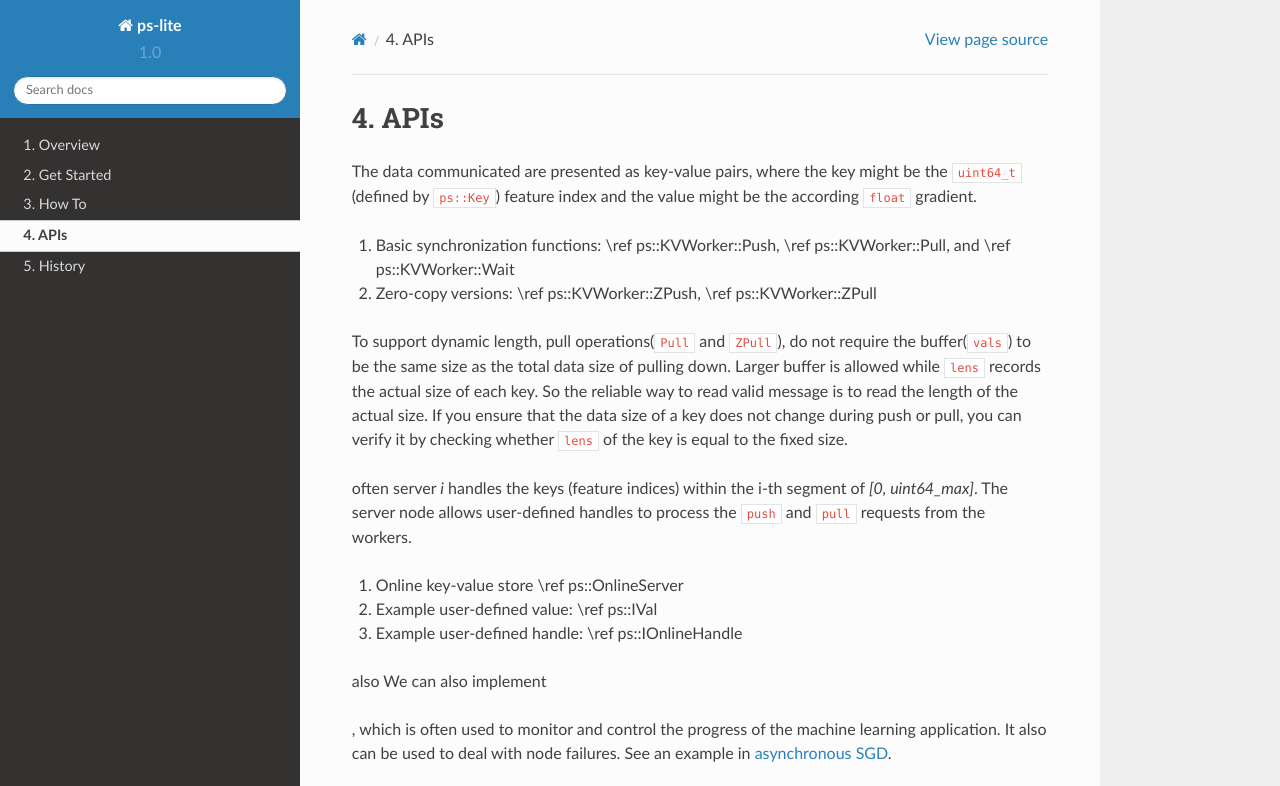
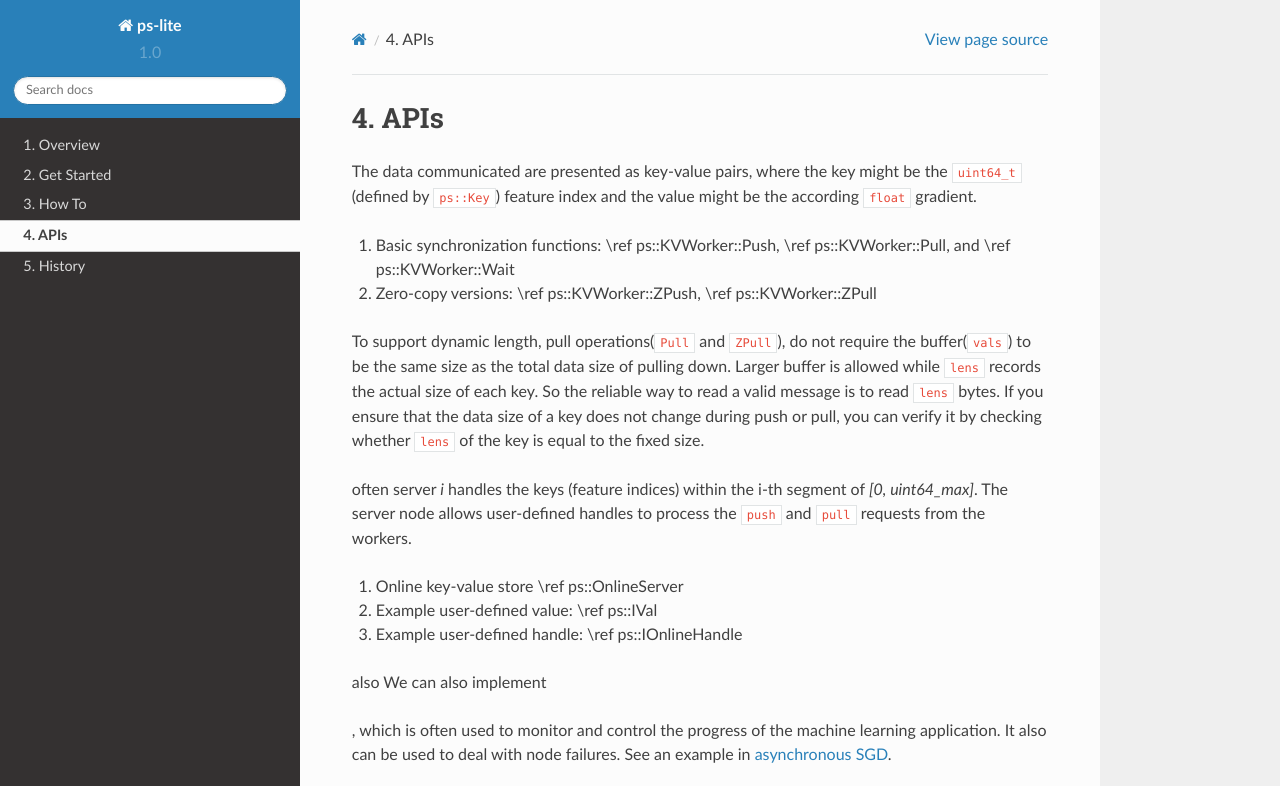
Before and after one commit to dmlc/ps-lite, a Sphinx documentation site: the page built from docs/api.md, in a window 1280 px wide and 1204 px high, cut to the strip 0-786 px from the top of the window. Built offline with Sphinx 7.4.7 and the Read the Docs theme 2.0.0, drawn with Linux system fonts in a browser that asks for light colours.

Commit message:
update docs

```diff
--- a/docs/api.md
+++ b/docs/api.md
@@ -9,7 +9,7 @@ The data communicated are presented as key-value
   2. Zero-copy versions: \ref ps::KVWorker::ZPush, \ref
      ps::KVWorker::ZPull
 
-To support dynamic length, pull operations(`Pull` and `ZPull`), do not require the buffer(`vals`) to be the same size as the total data size of pulling down. Larger buffer is allowed while `lens` records the actual size of each key. So the reliable way to read valid message is to read the length of the actual size. If you ensure that the data size of a key does not change during push or pull, you can verify it by checking whether `lens` of the key is equal to the fixed size.
+To support dynamic length, pull operations(`Pull` and `ZPull`), do not require the buffer(`vals`) to be the same size as the total data size of pulling down. Larger buffer is allowed while `lens` records the actual size of each key. So the reliable way to read a valid message is to read `lens` bytes. If you ensure that the data size of a key does not change during push or pull, you can verify it by checking whether `lens` of the key is equal to the fixed size.
 
 often server *i* handles the keys (feature indices) within the i-th
   segment of <em>[0, uint64_max]</em>. The server node allows user-defined handles to
```
Also changed, not shown: 1 other file.
